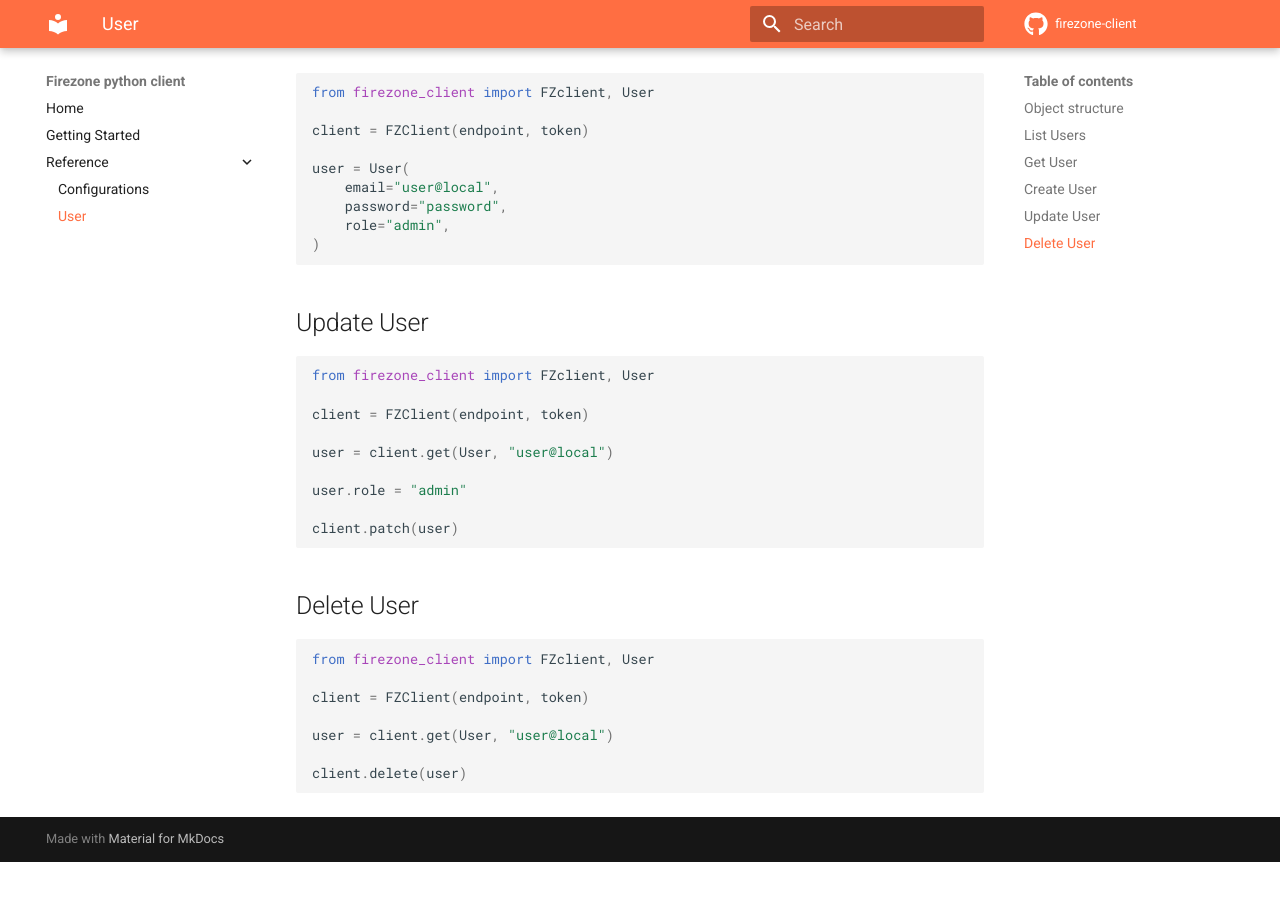
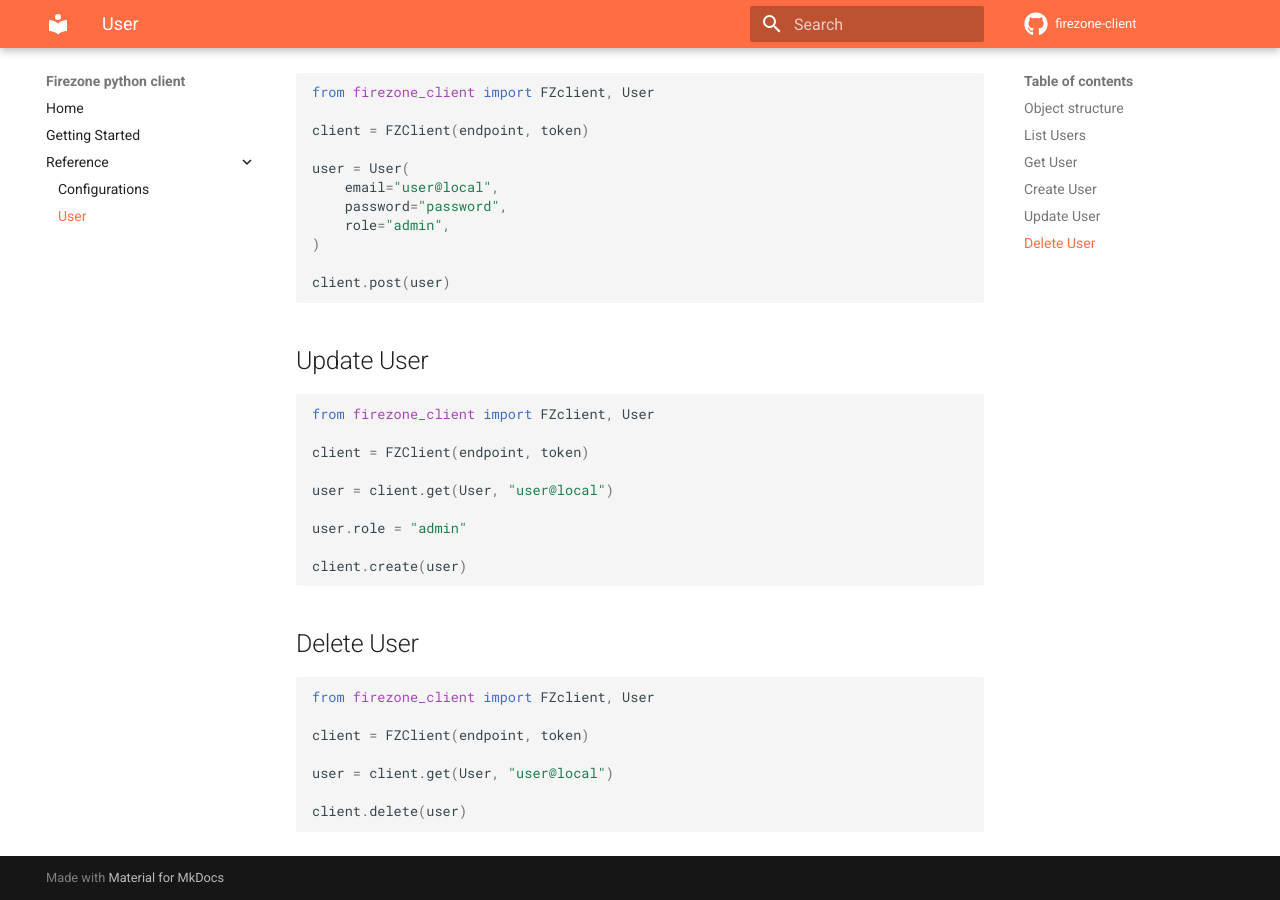
Before and after one commit to msterhuj/firezone-client, an MkDocs documentation site: the page built from docs/reference/user.md, in a window 1280 px wide and 900 px high, scrolled down 1253 px. Built offline with MkDocs 1.6.1 and Material for MkDocs 9.7.7, drawn with Linux system fonts in a browser that asks for light colours; comment, search, counter and statistics services are not loaded; before the commit the page ends 2115 px from its top, so only the background shows below that.

Commit message:
fix(docs): user creation

````diff
--- a/docs/reference/user.md
+++ b/docs/reference/user.md
@@ -57,6 +57,8 @@ user = User(
     password="password",
     role="admin",
 )
+
+client.post(user)
 ```
 
 ## Update User
@@ -70,7 +72,7 @@ user = client.get(User, "user@local")
 
 user.role = "admin"
 
-client.patch(user)
+client.create(user)
 ```
 
 ## Delete User
````
